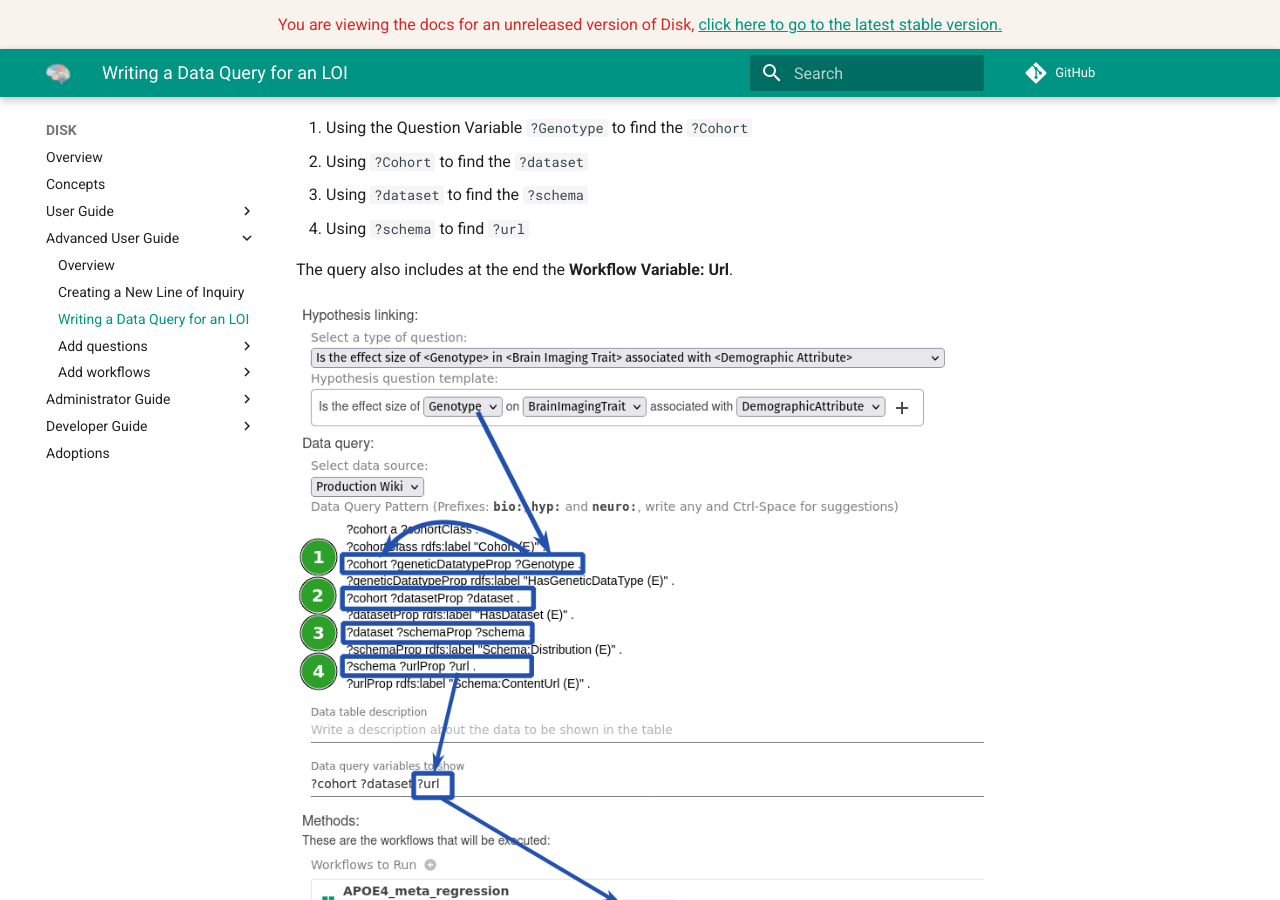
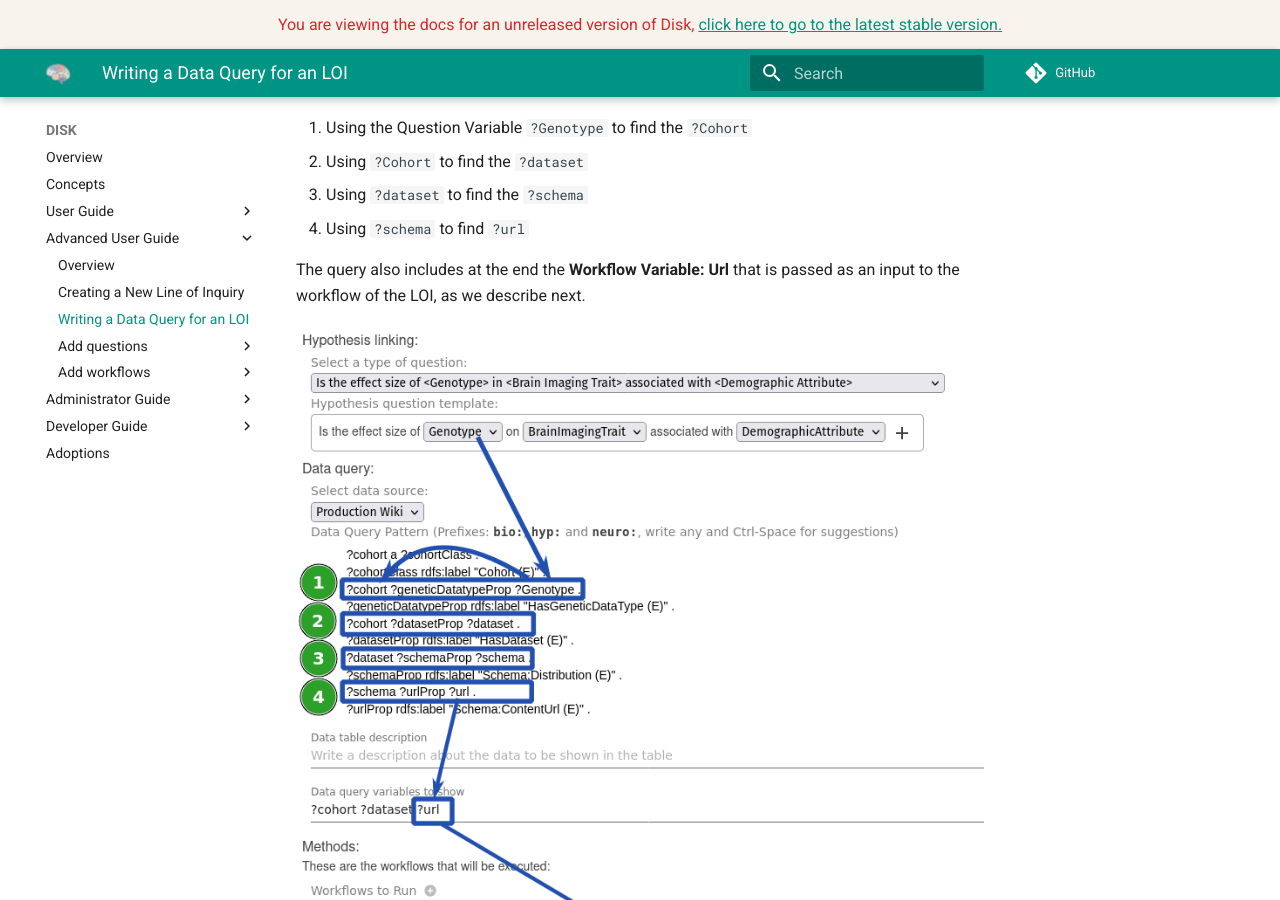
Before and after one commit to KnowledgeCaptureAndDiscovery/DISK-UI, an MkDocs documentation site: the page built from docs/advanced-user-guide/steps/write-query.md, in a window 1280 px wide and 900 px high, scrolled down 671 px. Built offline with MkDocs 1.6.1 and Material for MkDocs 9.7.7, drawn with Linux system fonts in a browser that asks for light colours; comment, search, counter and statistics services are not loaded.

Commit message:
Update write-query.md

```diff
--- a/docs/advanced-user-guide/steps/write-query.md
+++ b/docs/advanced-user-guide/steps/write-query.md
@@ -23,7 +23,7 @@ The next example shows a data query for neuroscience data.  The query follows se
 3. Using `?dataset` to find the `?schema`
 4. Using `?schema` to find `?url`
 
-The query also includes at the end the **Workflow Variable: Url**.
+The query also includes at the end the **Workflow Variable: Url** that is passed as an input to the workflow of the LOI, as we describe next.
 
 ![Data Query](../../figures/user-guide/mapping-with-number.png "Data Query")
 
```
